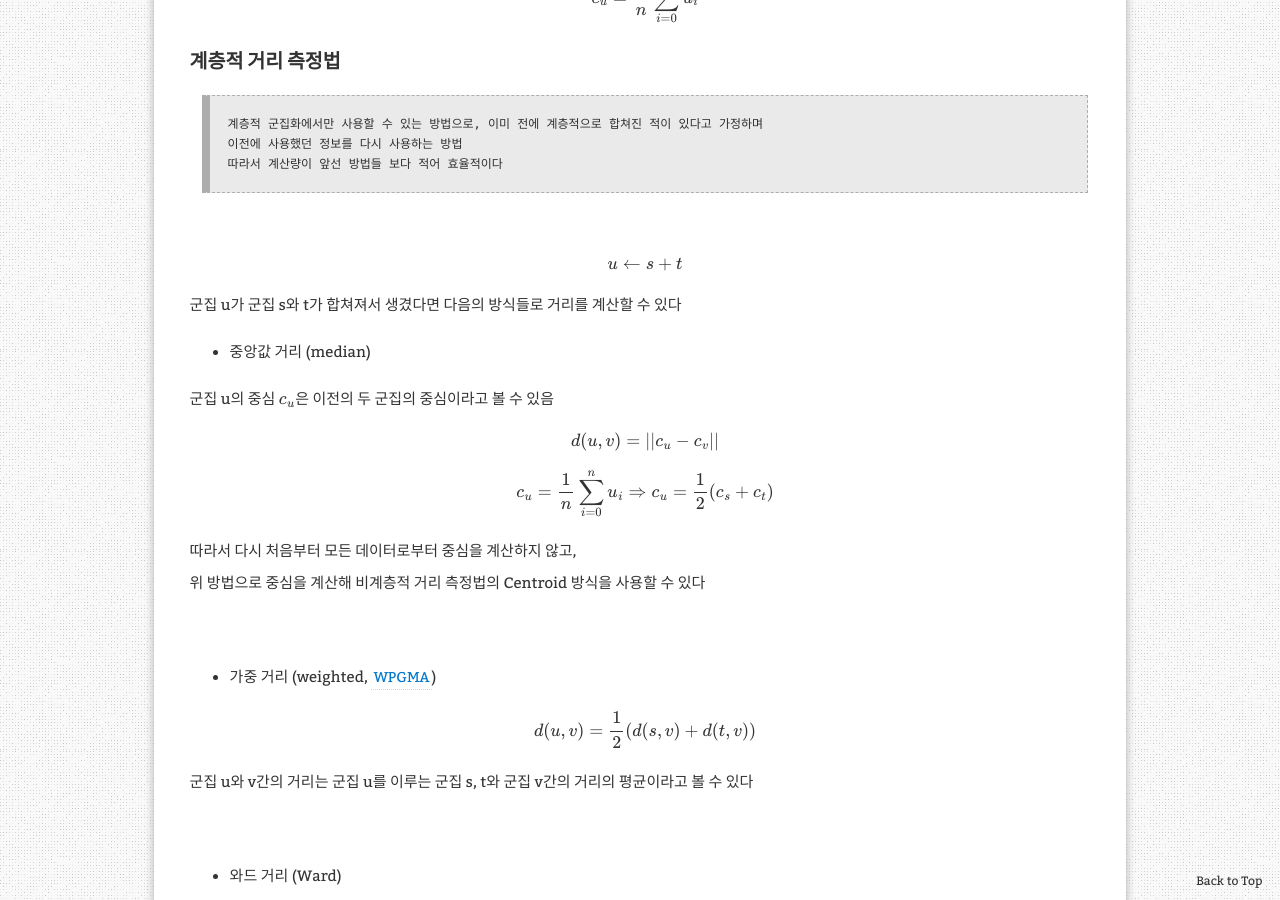
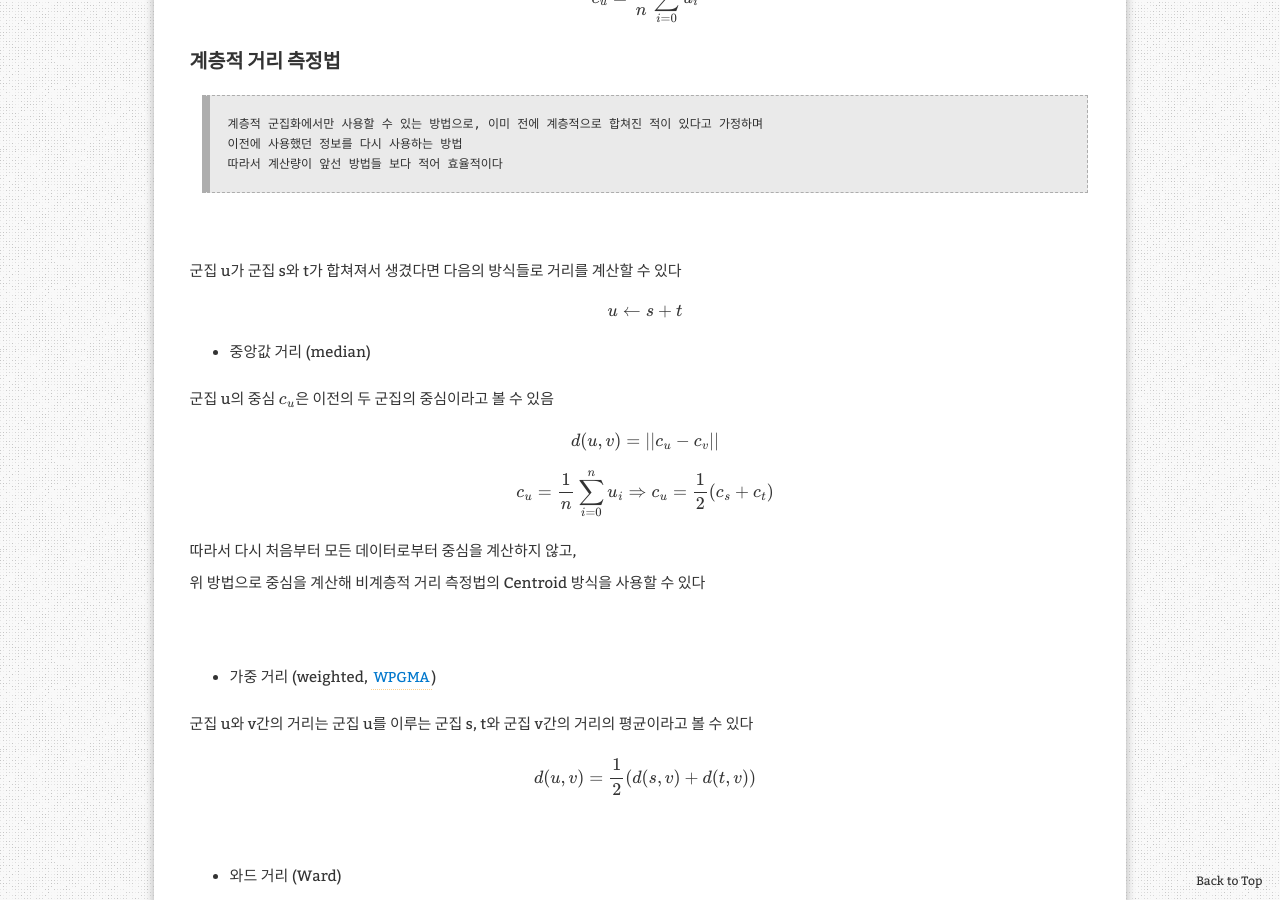
Before and after one commit to aristohyun/aristohyun.github.io, a Jekyll site: the page built from _posts/2021-07-25-Hierachy.md, in a window 1280 px wide and 900 px high, scrolled down 3249 px. Built offline with Jekyll 4.4.1, drawn with Linux system fonts in a browser that asks for light colours; formulas are drawn with MathJax 3; comment, search, counter and statistics services are not loaded.

```diff
--- a/_posts/2021-07-25-Hierachy.md
+++ b/_posts/2021-07-25-Hierachy.md
@@ -83,8 +83,10 @@ u의 모든 데이터($u_ i$)와 v의 모든 데이터($v_ i$)간의 거리 조
 
 <br/>
 
+군집 u가 군집 s와 t가 합쳐져서 생겼다면 다음의 방식들로 거리를 계산할 수 있다
+
 @ u \leftarrow s + t @
-군집 u가 군집 s와 t가 합쳐져서 생겼다면 다음의 방식들로 거리를 계산할 수 있다
+
 
 - 중앙값 거리 (median)
 
@@ -100,9 +102,9 @@ u의 모든 데이터($u_ i$)와 v의 모든 데이터($v_ i$)간의 거리 조
 
 - 가중 거리 (weighted, [WPGMA](https://en.wikipedia.org/wiki/WPGMA))
 
+군집 u와 v간의 거리는 군집 u를 이루는 군집 s, t와 군집 v간의 거리의 평균이라고 볼 수 있다
+
 @ d(u,v) = \frac {1}{2} (d(s,v) + d(t,v)) @
-
-군집 u와 v간의 거리는 군집 u를 이루는 군집 s, t와 군집 v간의 거리의 평균이라고 볼 수 있다
 
 <br/>
 
```
